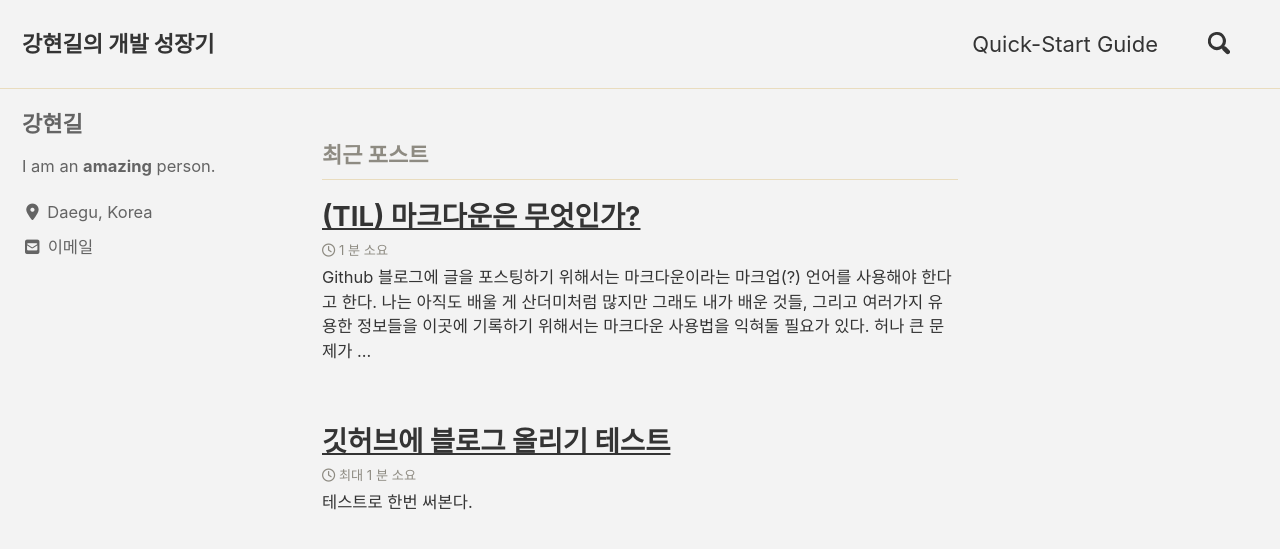
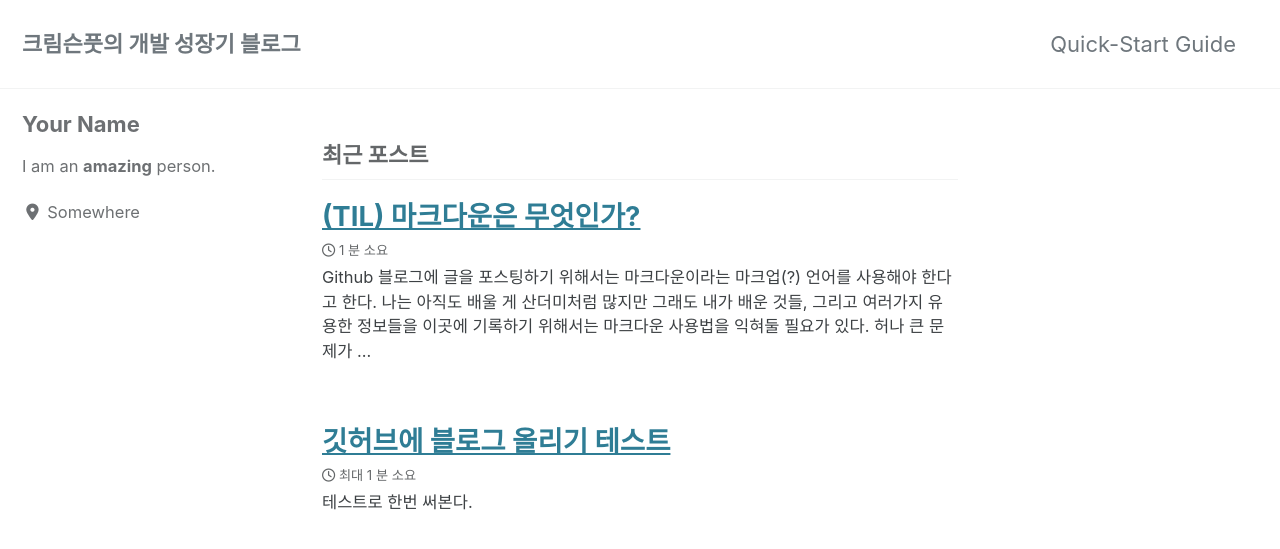
Before and after one commit to nammunsik/tksuns12.github.io, a Jekyll site: the page built from index.html, in a window 1280 px wide and 900 px high. Shown: the top 549 px of the window. Built offline with Jekyll 4.4.1, drawn with Linux system fonts in a browser that asks for light colours; cached includes are drawn as plain includes; nearby versions of some CDN libraries; the list of posts is cut into pages by our own code; comment, search, counter and statistics services are not loaded.

Commit message:
로컬로 바꿈

```diff
--- a/Gemfile
+++ b/Gemfile
@@ -1,2 +1,3 @@
 source "https://rubygems.org"
 gem "minimal-mistakes-jekyll"
+# gemspec
--- a/_config.yml
+++ b/_config.yml
@@ -11,18 +11,18 @@
 # https://mmistakes.github.io/minimal-mistakes/docs/quick-start-guide/#installing-the-theme
 
 theme: "minimal-mistakes-jekyll"
-# remote_theme: mmistakes/minimal-mistakes
-minimal_mistakes_skin: "dirt" # "air", "aqua", "contrast", "dark", "dirt", "neon", "mint", "plum", "sunrise"
+# remote_theme           : "mmistakes/minimal-mistakes"
+minimal_mistakes_skin: "default" # "air", "aqua", "contrast", "dark", "dirt", "neon", "mint", "plum", "sunrise"
 
 # Site Settings
 locale: "ko"
-title: "강현길의 개발 성장기"
+title: "크림슨풋의 개발 성장기 블로그"
 title_separator: "-"
 subtitle: # site tagline that appears below site title in masthead
 name: "강현길"
-description: "ㅈ빱 개발자 강현길의 눈물겨운 개발"
-url: "https://tksuns12.github.io"
-baseurl: ""
+description: "An amazing website."
+url: "https://tksuns12.github.io" # the base hostname & protocol for your site e.g. "https://mmistakes.github.io"
+baseurl: "" # the subpath of your site, e.g. "/blog"
 repository: # GitHub username/repo-name e.g. "mmistakes/minimal-mistakes"
 teaser: # path of fallback teaser image, e.g. "/assets/images/500x300.png"
 logo: # path of logo image to display in the masthead, e.g. "/assets/images/88x88.png"
@@ -30,9 +30,9 @@ masthead_title: # overrides the website title displayed in the masthead, use " "
 # breadcrumbs            : false # true, false (default)
 words_per_minute: 200
 comments:
-  provider: "disqus" # false (default), "disqus", "discourse", "facebook", "staticman", "staticman_v2", "utterances", "custom"
+  provider: # false (default), "disqus", "discourse", "facebook", "staticman", "staticman_v2", "utterances", "custom"
   disqus:
-    shortname: "tksuns12-github-io"
+    shortname: # https://help.disqus.com/customer/portal/articles/466208-what-s-a-shortname-
   discourse:
     server: # https://meta.discourse.org/t/embedding-discourse-comments-via-javascript/31963 , e.g.: meta.discourse.org
   facebook:
@@ -51,9 +51,9 @@ reCaptcha:
   secret:
 atom_feed:
   path: # blank (default) uses feed.xml
-search: true
-search_full_content: true
-search_provider: google
+search: # true, false (default)
+search_full_content: # true, false (default)
+search_provider: # lunr (default), algolia, google
 algolia:
   application_id: # YOUR_APPLICATION_ID
   index_name: # YOUR_INDEX_NAME
@@ -92,11 +92,11 @@ analytics:
 
 # Site Author
 author:
-  name: "강현길"
+  name: "Your Name"
   avatar: # path of avatar image, e.g. "/assets/images/bio-photo.jpg"
   bio: "I am an **amazing** person."
-  location: "Daegu, Korea"
-  email: tksuns@gmail.com
+  location: "Somewhere"
+  email:
   links:
     - label: "Email"
       icon: "fas fa-fw fa-envelope-square"
@@ -263,9 +263,9 @@ defaults:
       path: ""
       type: posts
     values:
-      layout: default
+      layout: single
       author_profile: true
       read_time: true
-      comments: true
+      comments: # true
       share: true
       related: true
```
Also changed, not shown: 1 other file.
